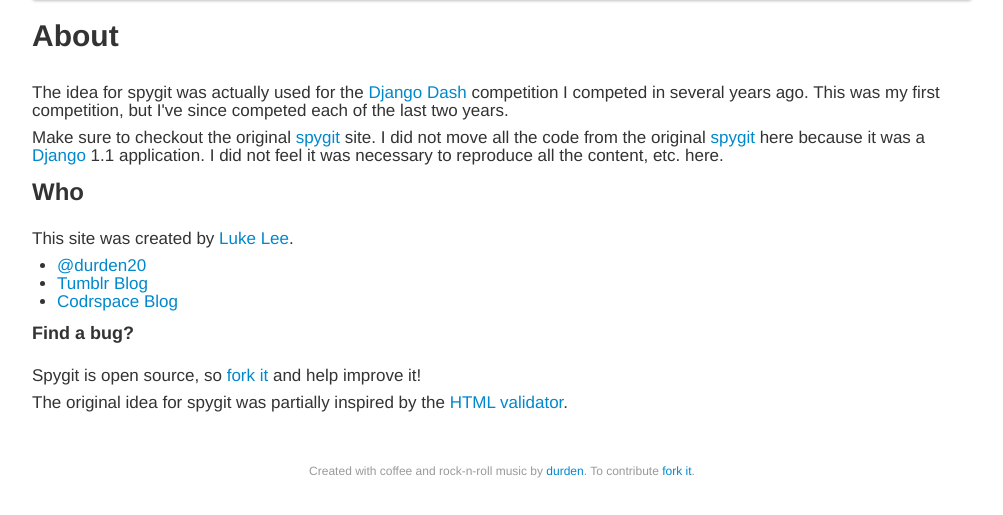
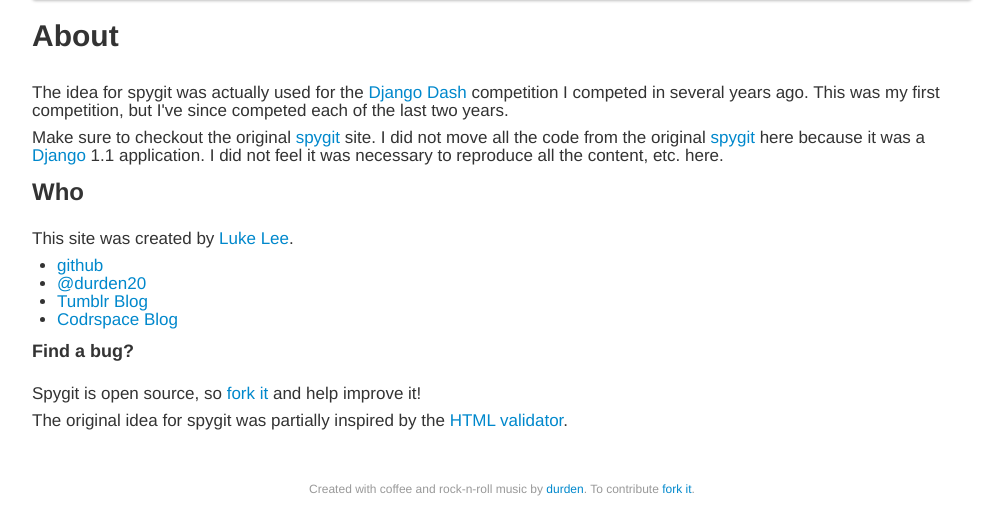
Before and after one commit to durden/split_testing_playground, a Django app: page /about/ in a window 1280 px wide. Shown: the part 40-555 px from the top of the page, without its empty margins (138-1141 px from the left). Run offline with Django 3.2, Linux system fonts and the light colour scheme; parts of the project's set-up code (start-up, migrations or seed data) failed here and were passed over.

Commit message:
Add github link

```diff
--- a/templates/about.html
+++ b/templates/about.html
@@ -24,6 +24,7 @@
         This site was created by <a href="http://lukelee.net">Luke Lee</a>.
     </p>
     <ul>
+        <li><a href="http://github.com/durden">github</a></li>
         <li><a href="http://twitter.com/durden20">@durden20</a></li>
         <li><a href="http://durden.tumblr.com">Tumblr Blog</a></li>
         <li><a href="http://codrspace.com/durden">Codrspace Blog</a></li>
```
